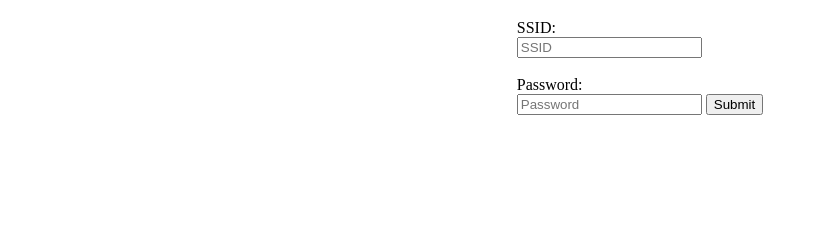
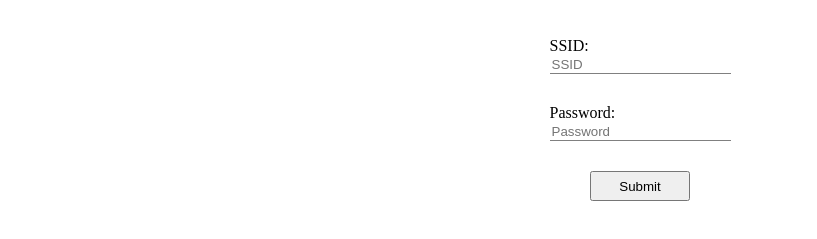
Before and after one commit to mtinner/OYO_Endpoint, a plain HTML site: page index.html in a window 1280 px wide. Shown: the part 61-300 px from the top of the page, without its empty margins (0-817 px from the left). Drawn offline with Linux system fonts and the light colour scheme.

Commit message:
add routes and some style

```diff
--- a/index.html
+++ b/index.html
@@ -2,30 +2,70 @@
 <html lang="en">
 <head>
   <meta charset="UTF-8">
+  <meta name="viewport" content="width=device-width, initial-scale=1.0">
   <title>Title</title>
 </head>
 <body>
 <h1>OYO endpoint configuration</h1>
 
 
-<main style="
+<main>
+  <form method="post">
+    <section>
+      <div>SSID:</div>
+      <input type="text" placeholder="SSID" name="ssid">
+    </section>
+    <section>
+      <div>Password:</div>
+      <input type="password" placeholder="Password" name="password">
+    </section>
+    <button type="submit">Submit</button>
+  </form>
+</main>
+<style>
+  h1 {
+    margin-bottom: 40px;
+  }
+
+  main {
     display: flex;
     flex-direction: column;
     align-items: center;
-">
-  <form method="post" style="
+  }
+
+  form {
     max-width: 300px;
-">
-    <div>SSID:</div>
-    <input type="text" placeholder="SSID" name="ssid">
-    <br>
-    <br>
-    <div>Password:</div>
-    <input type="password" placeholder="Password" name="password">
+    display: flex;
+    flex-direction: column;
+    align-items: center;
+  }
 
-    <button type="submit">Submit</button>
-  </form>
-</main>
+  section {
+    margin-bottom: 30px;
+    width: 100%;
+  }
 
+  input {
+    outline: none;
+    border: none;
+    border-bottom: 1px gray solid;
+  }
+
+  button {
+    height: 30px;
+    width: 100px;
+  }
+
+  @media (max-width: 600px) {
+    form {
+      width: 100%;
+    }
+
+    input {
+      width: 100%;
+      height: 25px;
+    }
+  }
+</style>
 </body>
 </html>
```
Also changed, not shown: 2 other files.
